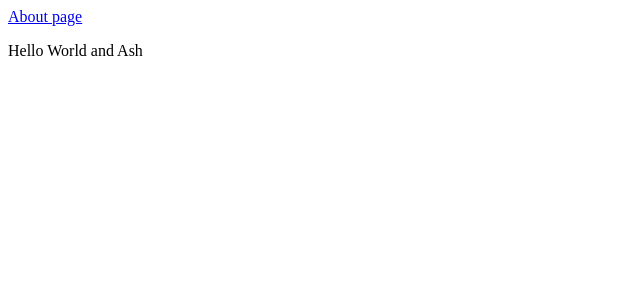
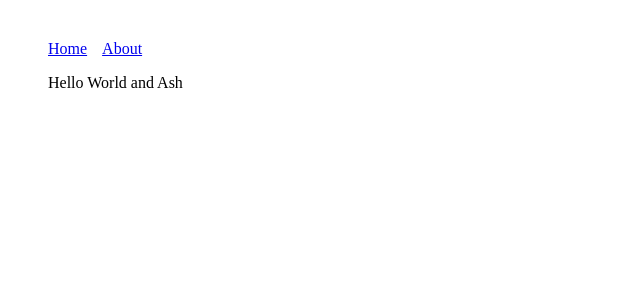
Before and after one commit to ashrodan/tripple-J-Charts, a Next.js app: page / in a window 1280 px wide. Shown: the top 300 px of the page, without its empty margins (0-640 px from the left). Built offline with nearby package versions, Linux system fonts and the light colour scheme.

Commit message:
refactor navigator

```diff
--- /dev/null
+++ b/components/Layout.js
@@ -0,0 +1,16 @@
+import Header from './Header'
+
+const layoutStyle = {
+    margin: 20,
+    padding: 20,
+    boarder: '3px solid #DDD'
+}
+
+export default function Layout(props) {
+    return (
+        <div style={layoutStyle}>
+            <Header />
+            {props.children}
+        </div>
+    )
+}
--- /dev/null
+++ b/components/header.js
@@ -0,0 +1,28 @@
+import Link from 'next/link'
+
+const linkStyle = {
+    marginRight: 15
+}
+
+const PAGES = [
+    { title: 'Home', href: '/' },
+    { title: 'About', href: '/about' },
+]
+
+const renderPages = () => (
+    PAGES.map(page => renderLink(page.title, page.href))
+)
+
+const renderLink = (title, href) => (
+    <Link href={href}>
+        <a style={linkStyle}>{title}</a>
+    </Link>
+)
+
+export default function Header() {
+    return (
+        <div>
+            {renderPages()}
+        </div>
+    )
+}
--- a/pages/index.js
+++ b/pages/index.js
@@ -1,12 +1,12 @@
 import Link from 'next/link';
+import Layout from '../components/Layout'
 
 const Index = () => (
-    <div>
-        <Link href="/about" title="About Page">
-            <a>About page</a>
-        </Link>
-        <p> Hello World and Ash</p>
-    </div >
+    <Layout>
+        <div>
+            <p> Hello World and Ash</p>
+        </div >
+    </Layout>
 )
 
 export default Index
```
